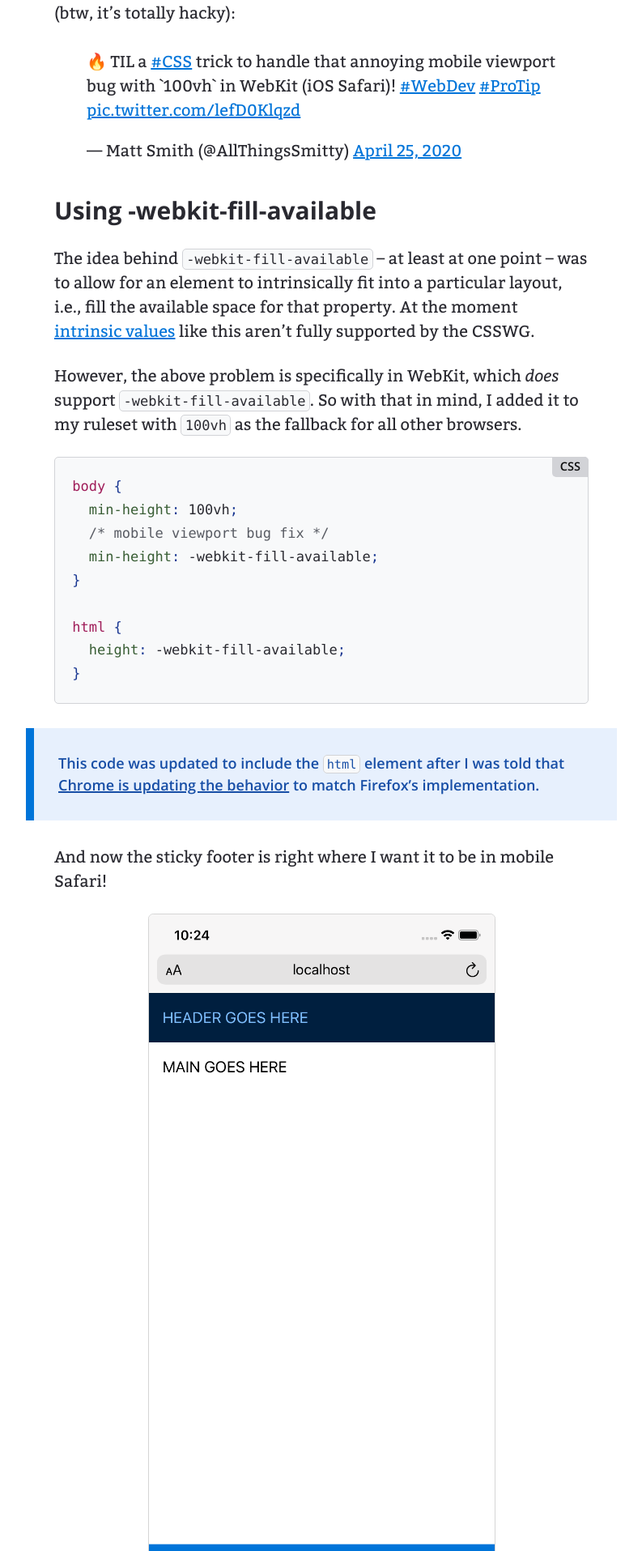
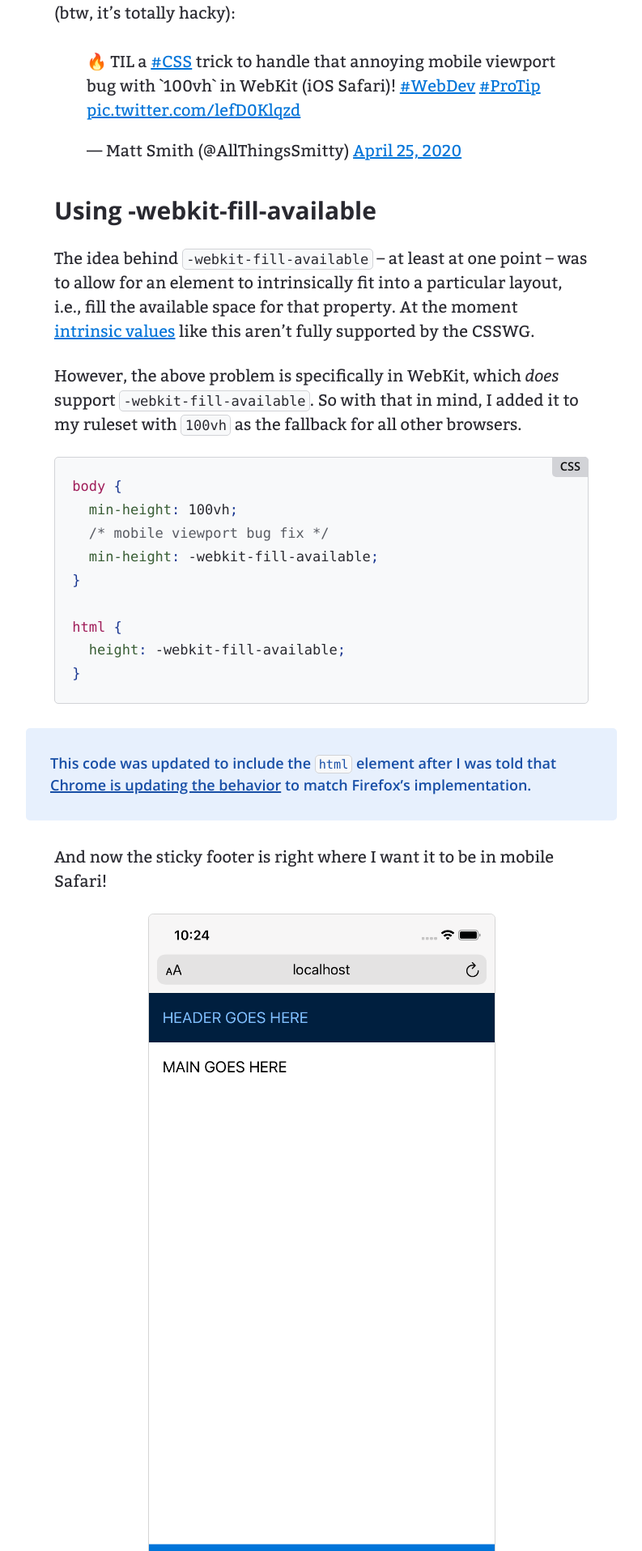
Before and after one commit to AllThingsSmitty/allthingssmitty.github.io, a Jekyll site: the page built from _posts/2020-05-11-css-fix-for-100vh-in-mobile-webkit.md, in a window 1280 px wide. Shown: the part 2451-4366 px from the top of the page at 81% size, without its empty margins (243-1036 px from the left). Built offline with Jekyll 4.4.1, drawn with Linux system fonts in a browser that asks for light colours; comment, search, counter and statistics services are not loaded.

Commit message:
Update breakpoint declaration, e.g.

```diff
--- a/_sass/_base.scss
+++ b/_sass/_base.scss
@@ -16,7 +16,7 @@
   -webkit-text-size-adjust: none;
   text-size-adjust: none;
 
-  @media only screen and (min-width: $large-breakpoint) {
+  @media (min-width: $large-breakpoint) {
     font-size: var(--font-size-large);
   }
 }
--- a/_sass/_layout.scss
+++ b/_sass/_layout.scss
@@ -11,11 +11,8 @@
   min-height: 100vh;
   padding-left:  1.5rem;
   padding-right: 1.5rem;
-
-  @media only screen and (max-width: $large-breakpoint) {
-    padding-left:  1rem;
-    padding-right: 1rem;
-  }
+  //padding-left: clamp(1rem, 1.25rem, 4rem);
+  //padding-right: clamp(1rem, 1.25rem, 4rem);
 
   // WebKit mobile viewport bug fix
   @supports (-webkit-touch-callout: none) {
--- a/_sass/_type.scss
+++ b/_sass/_type.scss
@@ -78,12 +78,12 @@
 
   &.message {
     background-color: var(--sky-blue);
-    border-left: .5rem solid var(--border-color-blue);
+    border-radius: .25rem;
     color:var(--color-state-info);
     font-family: var(--font-secondary-semi-bold);
     font-size: .9rem;
     margin: 1.5rem 0;
-    //padding: 1rem;
+    // padding: 1rem;
     padding: clamp(1.25rem, 1.5rem, 2rem);
 
     a {
@@ -94,11 +94,7 @@
       font-family: var(--font-secondary-bold);
     }
 
-    p:last-child {
-      margin-bottom: 0;
-    }
-
-    @media only screen and (min-width: 53.125rem) {
+    @media (min-width: 53.125rem) {
       margin: 1.5rem -1.75rem;
     }
   }
@@ -107,7 +103,6 @@
 aside {
   &.message.notification {
     background: var(--color-state-warn-bg);
-    border-left: none;
     color: var(--color-state-warn-text);
     margin: 1.5rem 0;
   }
--- a/_sass/_variables.scss
+++ b/_sass/_variables.scss
@@ -26,16 +26,28 @@
   --font-line-height: 1.5;
   --large-breakpoint: #{$large-breakpoint};
 
-  --gray-m: #767676;
-  --gray-1: #f9f9f9;
-  --gray-2: #cfcfcf;
+  --gray-m: #767676; //switch to --gray-4
+  --gray-1: #f9f9f9; //switch to --color-shades-light: #f8f9fa;
   --gray-3: #68778d;
-  --gray-4: #717171;
+  //--gray-4: #717171;
   --gray-5: #444;
+
+  --color-primary: #0b0c0c;
+  --flat-black: #0b0c0c;
+
+  --color-shades-primary: #292930;
   --gray-6: #292930;
 
+  --color-shades-primary-glare: ;
+  --color-shades-primary-bright: ;
+
+  --color-shades-secondary: ;
+  --color-shades-secondary-glare: ;
+  --color-shades-secondary-bright: ;
+
+
+
   --blue: #0074d9;
-  --flat-black: #0b0c0c;
   --sky-blue: #e7f0fd;
   --white-sand: #e5e5e5;
 
```
Also changed, not shown: _sass/_posts.scss (+5 -2 lines).
